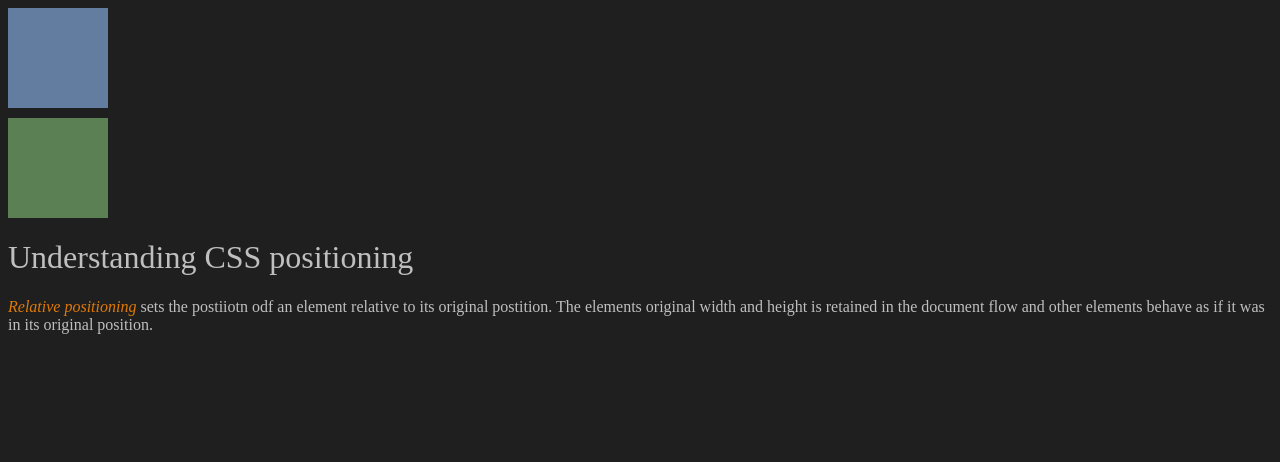
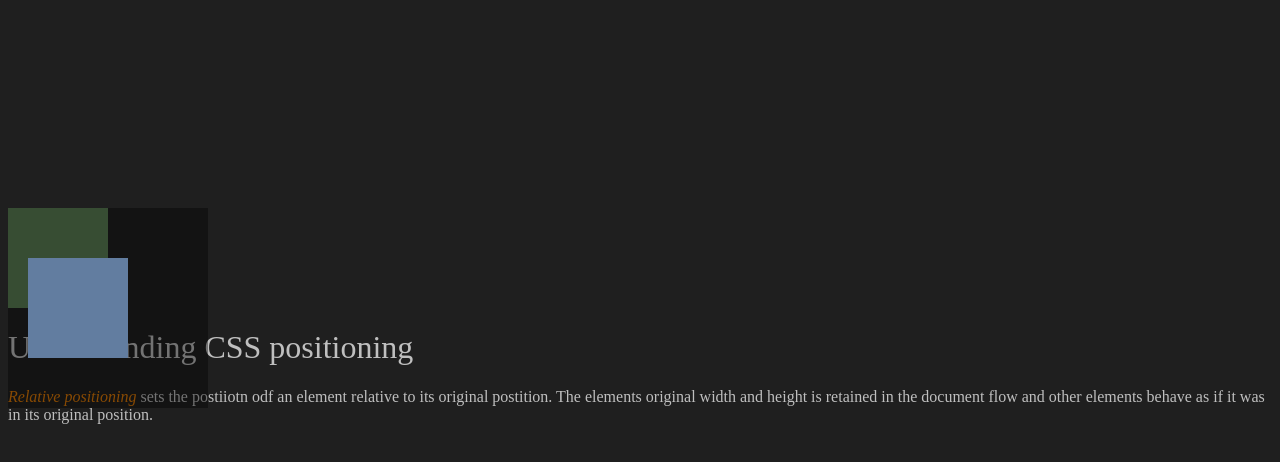
Before and after one commit to pavsaund/CssLearnings, a plain HTML site: page positioning/relative.html in a window 1280 px wide. Shown: the top 462 px of the page. Drawn offline with Linux system fonts and the light colour scheme.

Commit message:
MAde some changes when playing around with the relative positioning values

```diff
--- a/positioning/relative.css
+++ b/positioning/relative.css
@@ -20,6 +20,9 @@ em {
 
 .blueBox {
     background: #627da0;
+    position: relative;
+    bottom: -50px;
+    left: 20px;
 }
 
 .greenBox {
@@ -27,5 +30,9 @@ em {
 }
 
 .container {
-    /*background: rgba(0,0,0,.4);*/
+    background: rgba(0,0,0,.4);
+    width: 200px;
+    height: 200px;
+    position: relative;
+    top: 200px;
 }
```
